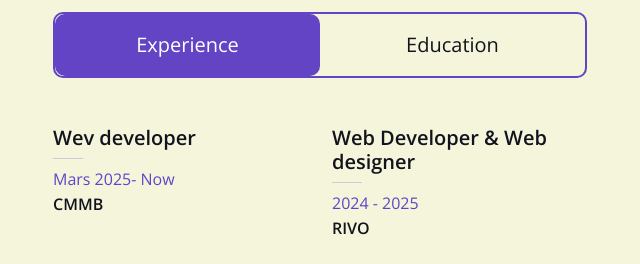
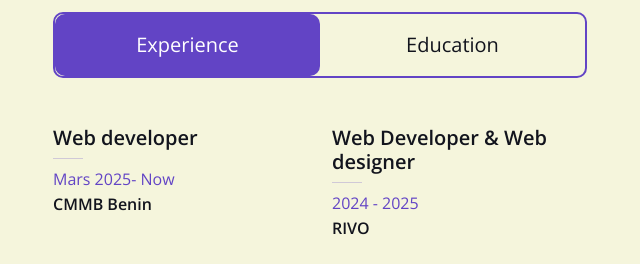
Before and after one commit to Tracylat/portfolio, a plain HTML site: page index.html in a window 1280 px wide. Shown: the part 780-1044 px from the top of the page, 611-1251 px from the left. Drawn offline with nearby package versions, Linux system fonts and the light colour scheme.

Commit message:
Update index.html

```diff
--- a/index.html
+++ b/index.html
@@ -246,10 +246,10 @@
                         <div id="tab-1" class="tab-pane fade show p-0 active">
                             <div class="row gy-5 gx-4">
                                 <div class="col-sm-6">
-                                    <h5>Wev developer</h5>
+                                    <h5>Web developer</h5>
                                     <hr class="text-primary my-2">
                                     <p class="text-primary mb-1">Mars 2025- Now</p>
-                                    <h6 class="mb-0">CMMB</h6>
+                                    <h6 class="mb-0">CMMB Benin</h6>
                                 </div>
                                 <div class="col-sm-6">
                                     <h5>Web Developer & Web designer</h5>
```
